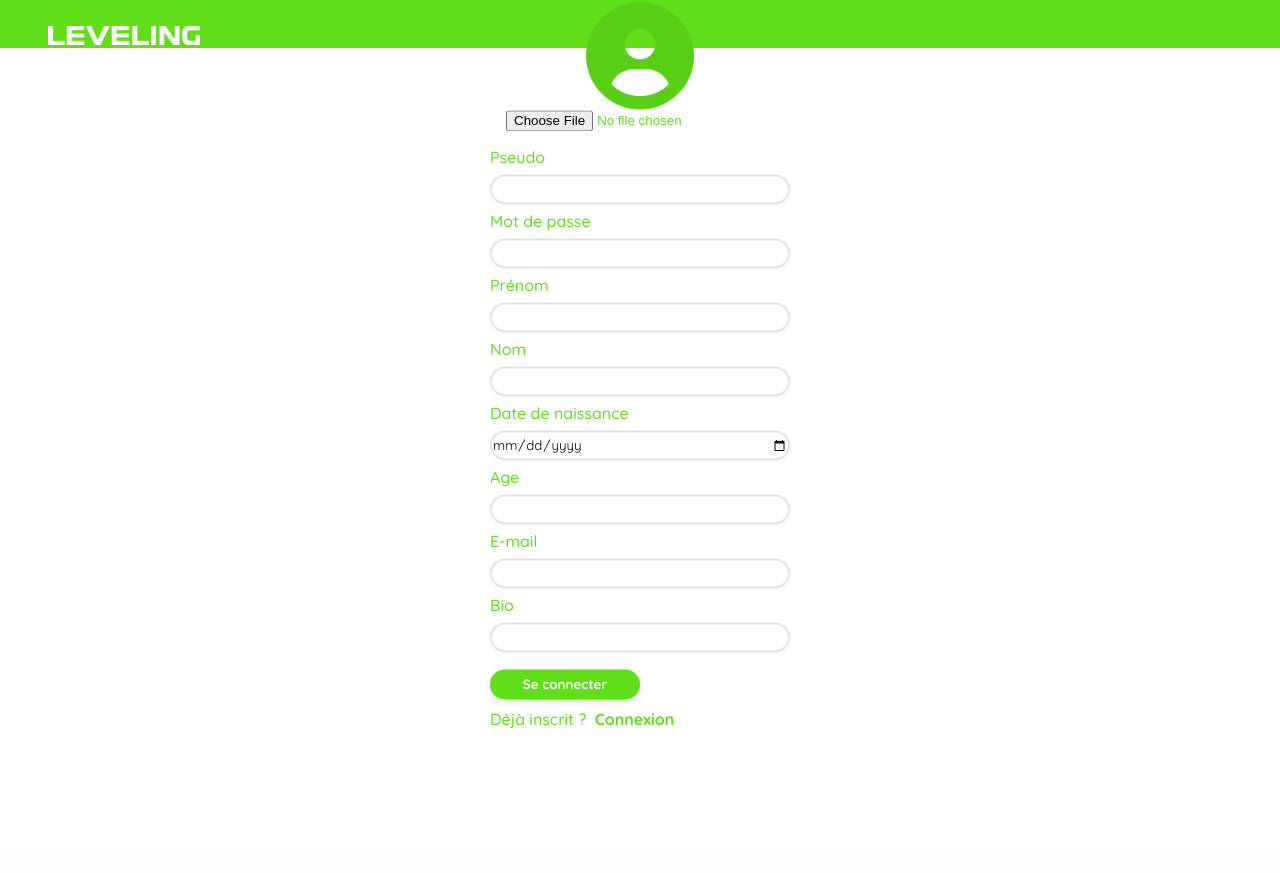
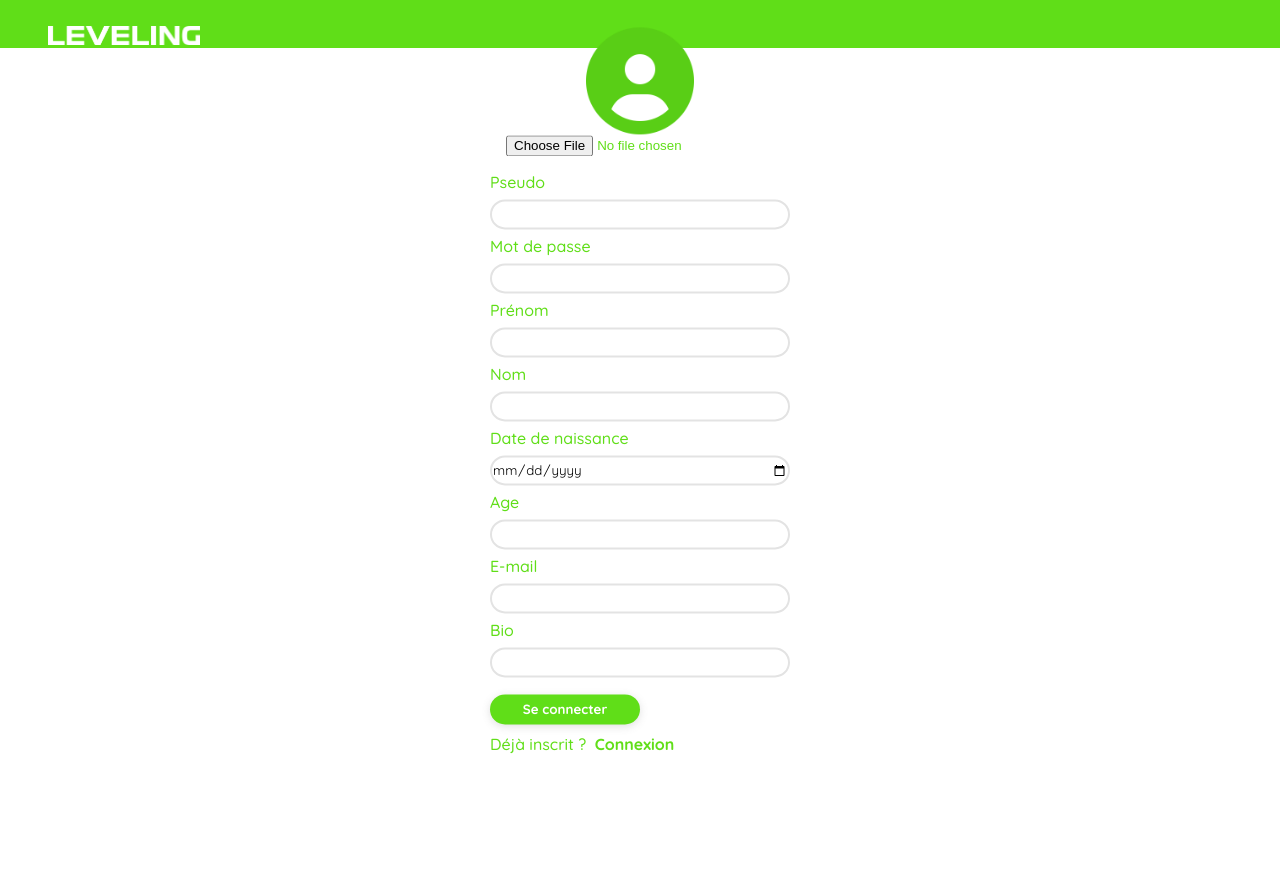
Before and after one commit to KiSEiGitHub/Leveling, a PHP site: page /inscription.php in a window 1280 px wide. Before the commit the page ends 729 px from the top, so only its background shows below. Run offline with PHP 8.4, Linux system fonts and the light colour scheme.

Commit message:
front ok

```diff
--- a/inscription.php
+++ b/inscription.php
@@ -106,7 +106,7 @@ $setup = new setup();
                         $controler->insertUser($_POST, $newimg);
                     }
                 } else {
-                    echo "<p>Veuillez renseigner tous les champs</p>";
+                    echo "<p style='color: red'>Veuillez renseigner tous les champs</p>";
                 }
             }
             ?>
--- a/scss/components/_inscription.scss
+++ b/scss/components/_inscription.scss
@@ -115,7 +115,6 @@
 
     p {
       margin-top: 10px;
-      color: #fff;
     }
 
   }
--- a/scss/styles.css
+++ b/scss/styles.css
@@ -1,7 +1,6 @@
 *, ::after, ::before {
   margin: 0;
   padding: 0;
-  -webkit-box-sizing: border-box;
   box-sizing: border-box;
 }
 
@@ -11,25 +10,20 @@
   position: relative;
   background-color: #60de18;
 }
-
 .form-signin .sign-form {
   position: absolute;
   top: 40%;
   left: 50%;
-  -webkit-transform: translate(-50%, -50%);
   transform: translate(-50%, -50%);
 }
-
 .form-signin .sign-form h1 {
   color: #fff;
   margin: 10px 0;
   font-family: toxigenesis;
 }
-
 .form-signin .sign-form .form-floating {
   font-family: arialroundedmt;
 }
-
 .form-signin .sign-form .form-floating input {
   outline: none;
   border: 2px solid #e3e3e3;
@@ -38,24 +32,10 @@
   border-radius: 20px;
   margin: 5px 0;
 }
-
-.form-signin .sign-form .form-floating input::-webkit-input-placeholder {
-  padding-left: 14px;
-}
-
-.form-signin .sign-form .form-floating input:-ms-input-placeholder {
-  padding-left: 14px;
-}
-
-.form-signin .sign-form .form-floating input::-ms-input-placeholder {
-  padding-left: 14px;
-}
-
 .form-signin .sign-form .form-floating input::placeholder {
   padding-left: 14px;
 }
-
-.form-signin .sign-form input[type="submit"] {
+.form-signin .sign-form input[type=submit] {
   margin-top: 10px;
   border-radius: 20px;
   border: none;
@@ -66,19 +46,15 @@
   font-weight: 700;
   color: #4cac15;
 }
-
 .form-signin .sign-form .inscription {
   margin-top: 10px;
 }
-
 .form-signin .sign-form .inscription span, .form-signin .sign-form .inscription a {
   color: #fff;
 }
-
 .form-signin .sign-form .inscription a {
   text-decoration: none;
 }
-
 .form-signin .sign-form p {
   margin-top: 10px;
   color: #fff;
@@ -90,78 +66,59 @@
   width: 100%;
   position: relative;
 }
-
 .form-inscription .inscription-form {
   position: absolute;
   top: 40%;
   left: 50%;
-  -webkit-transform: translate(-50%, -50%);
   transform: translate(-50%, -50%);
 }
-
 .form-inscription .inscription-form h1 {
   text-align: center;
   color: #60de18;
   margin: 10px 0;
   font-family: toxigenesis;
 }
-
 .form-inscription .inscription-form .profile-picture {
-  display: -webkit-box;
-  display: -ms-flexbox;
   display: flex;
-  -webkit-box-pack: center;
-      -ms-flex-pack: center;
   justify-content: center;
-  -webkit-box-align: center;
-      -ms-flex-align: center;
   align-items: center;
   width: 300px;
 }
-
 .form-inscription .inscription-form .user {
   color: #60de18;
   margin: 1em;
 }
-
 .form-inscription .inscription-form .user img {
   display: block;
   margin: 0 auto;
 }
-
 .form-inscription .inscription-form .user p {
-  font-family: 'Quicksand', sans-serif;
+  font-family: "Quicksand", sans-serif;
   font-weight: 500;
   color: #60de18;
   text-align: center;
 }
-
 .form-inscription .inscription-form .user label {
-  font-family: 'Quicksand', sans-serif;
+  font-family: "Quicksand", sans-serif;
   font-weight: 700;
 }
-
 .form-inscription .inscription-form .user label:hover {
   cursor: pointer;
 }
-
 .form-inscription .inscription-form .user label .choosepp {
   display: block;
   text-align: center;
   margin-top: 1em;
 }
-
 .form-inscription .inscription-form .form-floating {
-  font-family: 'Quicksand', sans-serif;
+  font-family: "Quicksand", sans-serif;
   font-weight: 500;
 }
-
 .form-inscription .inscription-form .form-floating label {
   color: #60de18;
 }
-
 .form-inscription .inscription-form .form-floating input {
-  font-family: 'Quicksand', sans-serif;
+  font-family: "Quicksand", sans-serif;
   outline: none;
   border: 2px solid #e3e3e3;
   width: 300px;
@@ -170,24 +127,10 @@
   margin: 7px 0;
   display: block;
 }
-
-.form-inscription .inscription-form .form-floating input::-webkit-input-placeholder {
-  padding-left: 14px;
-}
-
-.form-inscription .inscription-form .form-floating input:-ms-input-placeholder {
-  padding-left: 14px;
-}
-
-.form-inscription .inscription-form .form-floating input::-ms-input-placeholder {
-  padding-left: 14px;
-}
-
 .form-inscription .inscription-form .form-floating input::placeholder {
   padding-left: 14px;
 }
-
-.form-inscription .inscription-form input[type="submit"] {
+.form-inscription .inscription-form input[type=submit] {
   margin-top: 10px;
   border-radius: 20px;
   border: none;
@@ -196,46 +139,35 @@
   width: 150px;
   height: 30px;
   background-color: #60de18;
-  font-family: 'Quicksand', sans-serif;
+  font-family: "Quicksand", sans-serif;
   font-weight: 700;
   color: white;
-  -webkit-box-shadow: rgba(99, 99, 99, 0.2) 0px 2px 8px 0px;
   box-shadow: rgba(99, 99, 99, 0.2) 0px 2px 8px 0px;
 }
-
 .form-inscription .inscription-form .inscription {
   margin-top: 10px;
   margin-bottom: 20px;
 }
-
 .form-inscription .inscription-form .inscription span, .form-inscription .inscription-form .inscription a {
-  font-family: 'Quicksand', sans-serif;
+  font-family: "Quicksand", sans-serif;
   font-weight: 500;
   color: #60de18;
 }
-
 .form-inscription .inscription-form .inscription a {
   text-decoration: none;
   font-weight: 700;
 }
-
 .form-inscription .inscription-form p {
   margin-top: 10px;
-  color: #fff;
 }
 
 #green-bar {
   height: 3em;
   background-color: #60de18;
-  display: -webkit-box;
-  display: -ms-flexbox;
   display: flex;
-  -webkit-box-align: center;
-      -ms-flex-align: center;
   align-items: center;
-  -webkit-box-pack: justify;
-      -ms-flex-pack: justify;
   justify-content: space-between;
+  margin-bottom: 25px;
 }
 
 #green-bar > img {
@@ -246,9 +178,9 @@
   font-family: arialroundedmt;
   src: url(fonts/arialroundedmt.tff);
 }
-
 @font-face {
   font-family: toxigenesis;
   src: url(fonts/toxigenesis.tff);
 }
+
 /*# sourceMappingURL=styles.css.map */
```
Also changed, not shown: 1 other file. Lines whose indentation alone changed are shown as unchanged.
